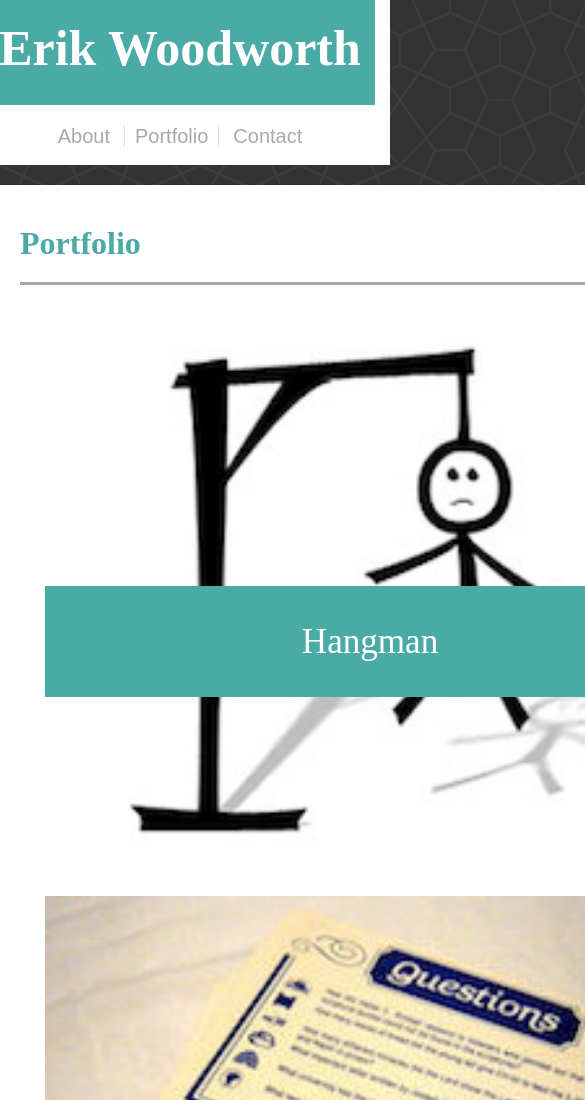
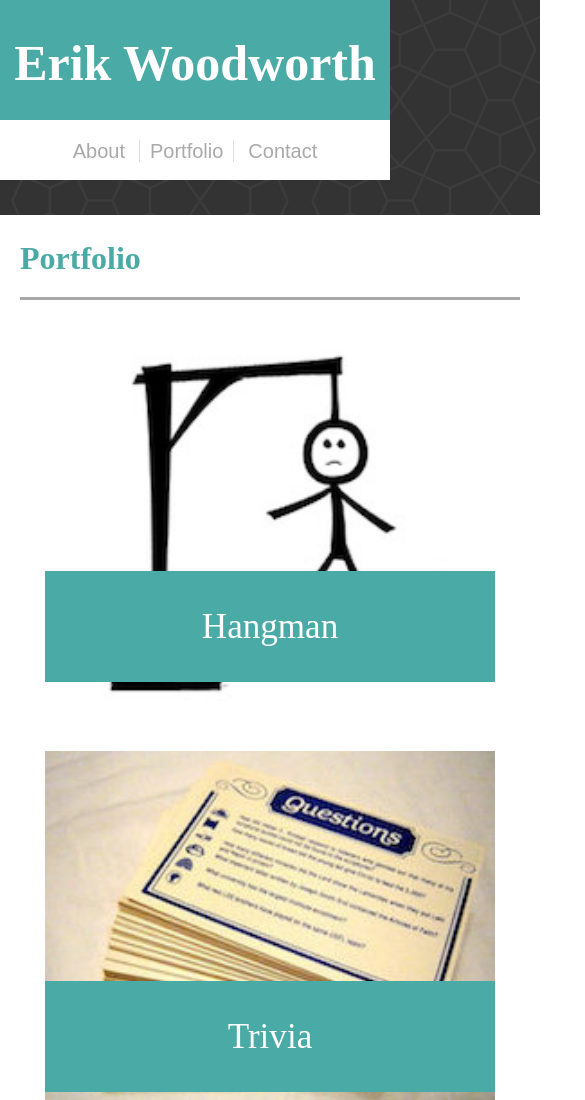
Before and after one commit to spinozist/Responsive_Portfolio, a plain HTML site: page portfolio.html in a window 390 px wide. Shown: the top 1100 px of the page, 585 px wide, since content can reach past the window. Drawn offline with Linux system fonts and the light colour scheme.

Commit message:
Final commit

```diff
--- a/assets/css/style.css
+++ b/assets/css/style.css
@@ -221,7 +221,7 @@ footer {
     }
 
     .input-box {
-        width: 98%;
+        width: 97%;
         color: darkgrey;
     }
 
@@ -232,6 +232,10 @@ footer {
 }
 
 @media screen and (max-width: 640px) {
+
+    .box {
+        width: 540px;
+    }
 
     .namebanner {
         width: 100%;
@@ -255,8 +259,8 @@ footer {
     }
 
     .header-box {
+        float: center;
         height: 180px;
-        margin: -15px;
         width: 100%;
     }
 
@@ -265,7 +269,7 @@ footer {
     }
 
     .column-wrap {
-        width: 100%;
+        width: 90%;
     }
 
     .image-wrap {
@@ -280,14 +284,14 @@ footer {
     }
 
     #portfolio-box {
-        height: 2500px;
+        height: 2200px;
     }
 
     .image-label {
         position: absolute;
         background-color: #4aaaa5;
         color: white;
-        top: 260px;
+        top: 230px;
         width: 100%;
         font-size: 30px;
     }
```
